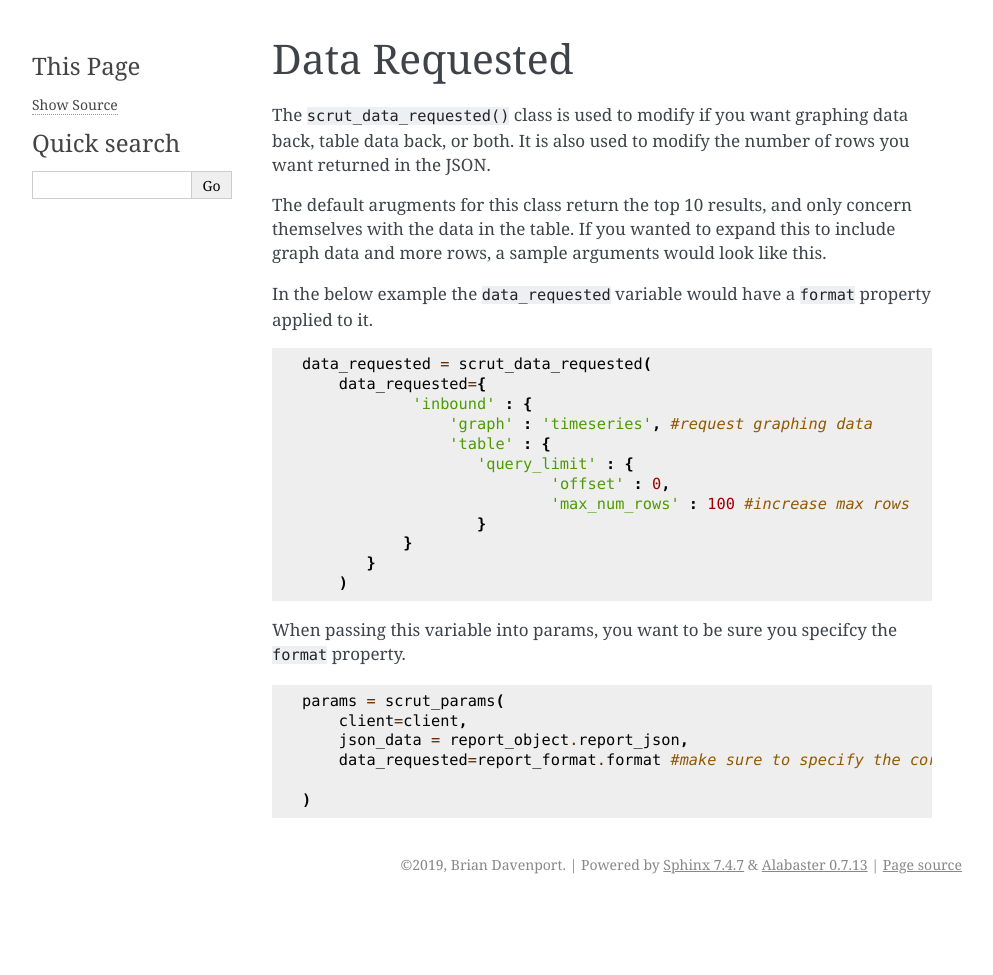
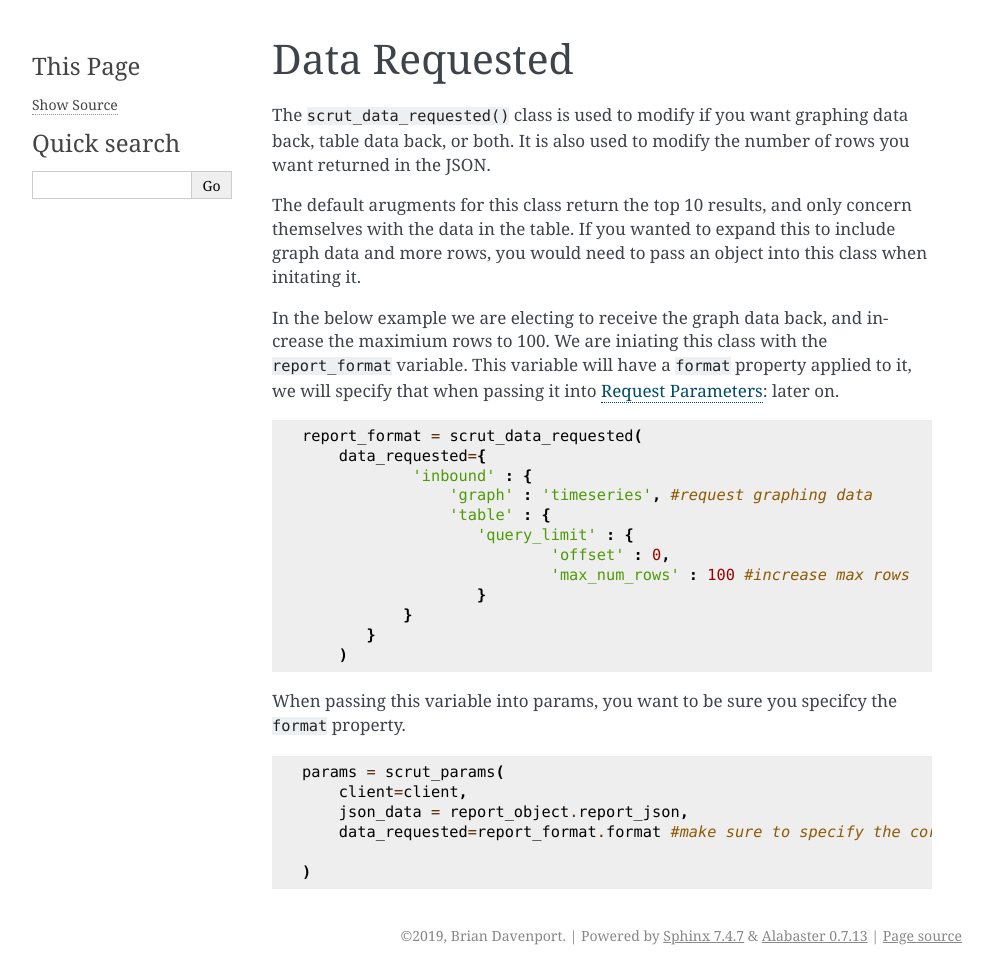
Before and after one commit to briandav22/api_docs, a Sphinx documentation site: the page built from docs/source/api_data_requested.rst, in a window 1280 px wide. Shown: the whole page, without its empty margins (148-1141 px from the left). Built offline with Sphinx 7.4.7, drawn with Linux system fonts in a browser that asks for light colours; before the commit the page ends 904 px from its top, so only the background shows below that.

Commit message:
fixing typos

```diff
--- a/docs/source/api_data_requested.rst
+++ b/docs/source/api_data_requested.rst
@@ -5,13 +5,13 @@ Data Requested
 
 The ``scrut_data_requested()`` class is used to modify if you want graphing data back, table data back, or both. It is also used to modify the number of rows you want returned in the JSON.
 
-The default arugments for this class return the top 10 results, and only concern themselves with the data in the table. If you wanted to expand this to include graph data and more rows, a sample arguments would look like this.
+The default arugments for this class return the top 10 results, and only concern themselves with the data in the table. If you wanted to expand this to include graph data and more rows, you would need to pass an object into this class when initating it.
 
-In the below example the ``data_requested`` variable would have a ``format`` property applied to it.
+In the below example we are electing to receive the graph data back, and increase the maximium rows to 100. We are iniating this class with the ``report_format`` variable. This variable will have a ``format`` property applied to it, we will specify that when passing it into :ref:`api_params`: later on.
 
 .. code-block:: python
 
-    data_requested = scrut_data_requested(
+    report_format = scrut_data_requested(
         data_requested={
                 'inbound' : {
                     'graph' : 'timeseries', #request graphing data
--- a/docs/source/api_json.rst
+++ b/docs/source/api_json.rst
@@ -51,13 +51,13 @@ Arguments
 reportTypeLang = 'conversationsApp'
     The default value will return data for a Pair Reports -> Conversations App report. The value can be set to any valid reportTypeLang, for example  ``reportTypeLang ='srcHosts'`` would return the JSON for a Source Hosts report.
 reportDirections = {'selected': 'inbound'}
-    The default value for this is inbound. Alternatively you could select ‘outbound’ or ‘both’
+    Sets the direction you want the report in. You could change this to ``outbound``, or modify the JSON to do both inbound and outbound. If you are reporting on all interfaces for a device, or all Devices, then direction is irrelevant, you can just leave the default.
 dataGranularity = {'selected': 'auto'}
     Data Granularity is defaulted to Auto. What this means is that the granularity level is selected based on the time range of the report. For example a report spanning 24 hours will have a auto granularity of 30m, you could force this down by setting it with ``dataGranularity = {'selected': '1m'}``
 orderBy = 'sum_octetdeltacount'
     Typically a user would leave this as the defaul value. However you could change it to trend by something else, for example ``orderBy = "sum_packetdeltacount"``
 times = {'dateRange': 'LastTenMinutes'}
-    Used to select which time range you want to run the report in. Other samples are ``'Last24Hours'`` or ``'LastHour'`` further examples can be examing by changing timeframs in a scrutinizer report and examining the :ref:`api_report` tab.
+    Used to select which time range you want to run the report in. Other examples are ``'Last24Hours'`` or ``'LastHour'`` further examples can be examing by changing timeframs in a scrutinizer report and examining the :ref:`api_report` tab.
 filters = {'sdfDips_0': 'in_GROUP_ALL'}
     Used to select what devices you want to pull data from. The best way to find the values is by looking at the :ref:`api_report`. In that tab you may see hex values such as ``'sdfDips_0': 'in_0A010104_0A010104-11'``. The API does support sending in the IP information, so you could rewrite that as ``'sdfDips_0': 'in_10.1.1.4_10.1.1.4-11'`` and yield the same results.
 
```
